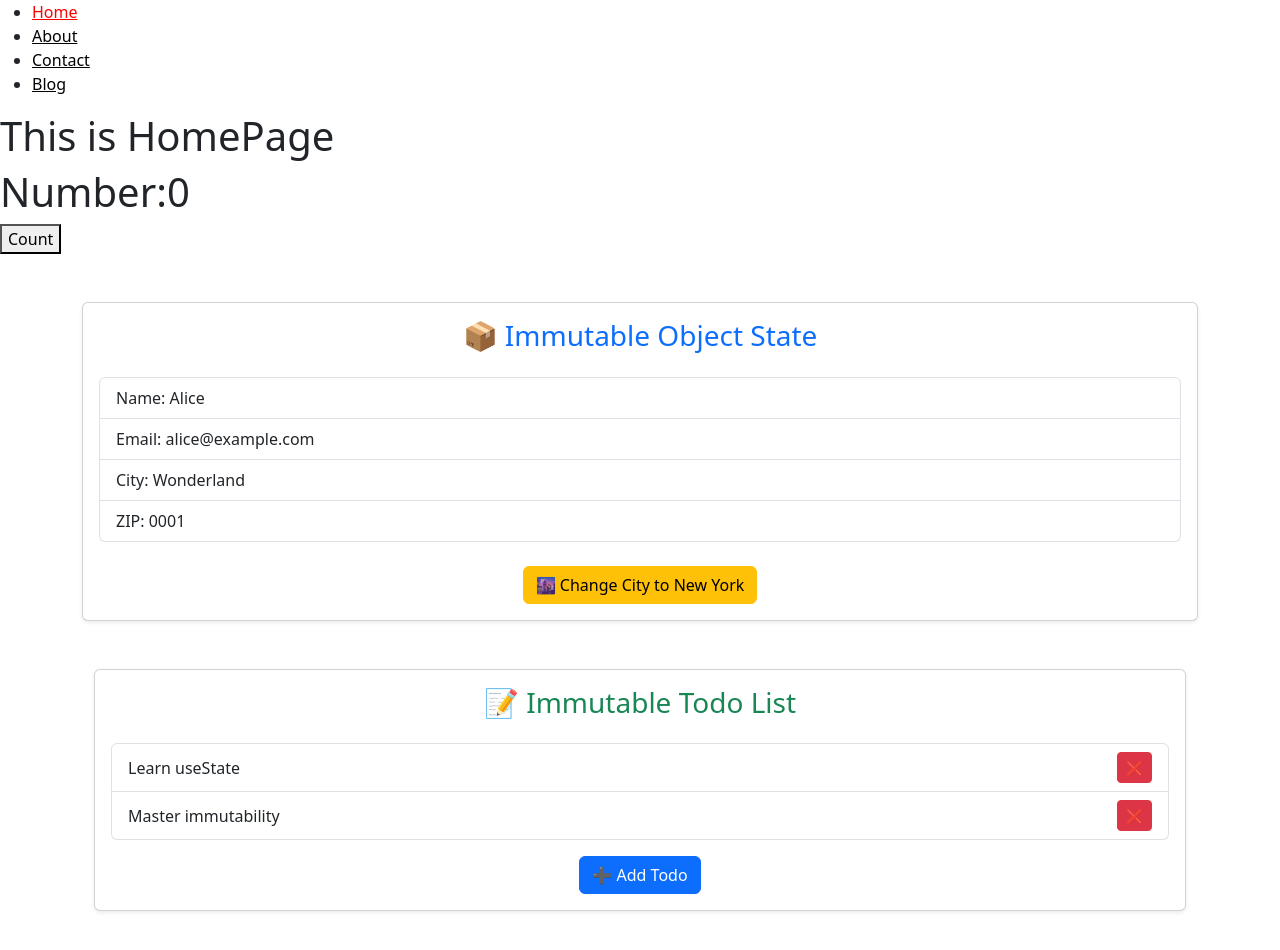
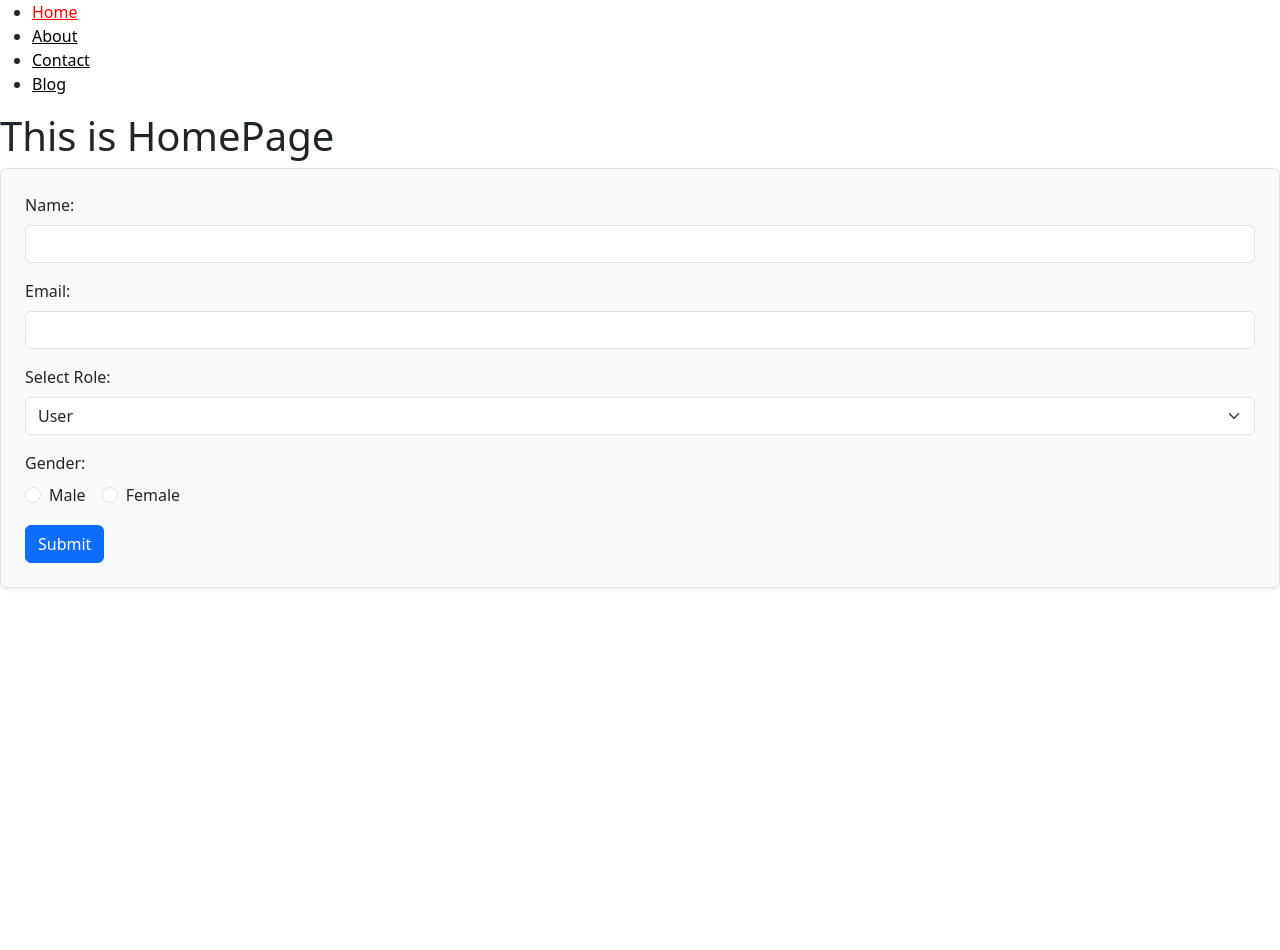
Before and after one commit to mdibrahim20/ReactFundamentals, a React (Vite) app: page / in a window 1280 px wide. Shown: the top 950 px of the page. After the commit the page ends 800 px from the top, so only its background shows below. Built offline with nearby package versions, Linux system fonts and the light colour scheme.

Commit message:
Form Element Manage

```diff
--- a/src/pages/HomePage.jsx
+++ b/src/pages/HomePage.jsx
@@ -3,99 +3,109 @@ import Menu from "../components/Menu";
 import { useState } from "react";
 
 const HomePage = () => {
-  const [number, setNumber] = useState(0);
-  const [user, setUser] = useState({
-    name: "Alice",
-    email: "alice@example.com",
-    address: {
-      city: "Wonderland",
-      zip: "0001",
-    },
+  const [formData, setFormData] = useState({
+    name: "",
+    email: "",
+    role: "",
+    gender: "",
   });
 
-  const updateCity = () => {
-    setUser({
-      ...user, // spread the outer object
-      address: {
-        ...user.address, // spread the nested object
-        city: "New York", // update just the city
-      },
-    });
+  const handleChange = (e) => {
+    const { name, value } = e.target;
+    setFormData((prevData) => ({
+      ...prevData,
+      [name]: value,
+    }));
   };
 
-const [todos, setTodos] = useState([
-    { id: 1, task: "Learn useState" },
-    { id: 2, task: "Master immutability" },
-  ]);
-
-  const addTodo = () => {
-    const newTodo = { id: Date.now(), task: "New Task" };
-    setTodos([...todos, newTodo]); // ⬅️ Immutable add
+  const FormSubmit = (e) => {
+    e.preventDefault();
+    console.log("Form submitted with data:", formData);
   };
-
-  const removeTodo = (id) => {
-    const updated = todos.filter((todo) => todo.id !== id); // ⬅️ Immutable remove
-    setTodos(updated);
-  };
-
   return (
     <div>
       <Menu />
       <h1>This is HomePage</h1>
-      <h1>Number:{number}</h1>
-      <button onClick={() => setNumber(number + 1)}>Count</button>
-        <div className="container my-5">
-      <div className="card shadow-sm">
-        <div className="card-body">
-          <h3 className="text-center text-primary mb-4">📦 Immutable Object State</h3>
+      <form
+        onSubmit={FormSubmit}
+        className="p-4 border rounded shadow-sm bg-light"
+      >
+        <div className="mb-3">
+          <label htmlFor="name" className="form-label">
+            Name:
+          </label>
+          <input
+            value={formData.name}
+            type="text"
+            id="name"
+            name="name"
+            className="form-control"
+            onChange={handleChange}
+          />
+        </div>
 
-          <ul className="list-group mb-4">
-            <li className="list-group-item">Name: {user.name}</li>
-            <li className="list-group-item">Email: {user.email}</li>
-            <li className="list-group-item">City: {user.address.city}</li>
-            <li className="list-group-item">ZIP: {user.address.zip}</li>
-          </ul>
+        <div className="mb-3">
+          <label htmlFor="email" className="form-label">
+            Email:
+          </label>
+          <input
+            type="email"
+            value={formData.email}
+            id="email"
+            name="email"
+            className="form-control"
+            onChange={handleChange}
+          />
+        </div>
 
-          <div className="text-center">
-            <button className="btn btn-warning" onClick={updateCity}>
-              🌆 Change City to New York
-            </button>
+        <div className="mb-3">
+          <label htmlFor="role" className="form-label">
+            Select Role:
+          </label>
+          <select id="role" name="role" className="form-select" onChange={handleChange}>
+            <option value={formData.role === "user"}>User</option>
+            <option value={formData.role === "admin"}>Admin</option>
+            <option value={formData.role === "moderator"}>Moderator</option>
+          </select>
+        </div>
+
+        <div className="mb-3">
+          <label className="form-label d-block">Gender:</label>
+          <div className="form-check form-check-inline">
+            <input
+              className="form-check-input"
+              type="radio"
+              name="gender"
+              id="male"
+              value="male"
+              checked={formData.gender === "male"}
+              onChange={handleChange}
+            />
+            <label className="form-check-label" htmlFor="male">
+              Male
+            </label>
+          </div>
+          <div className="form-check form-check-inline">
+            <input
+              className="form-check-input"
+              type="radio"
+              name="gender"
+              id="female"
+              value="female"
+              checked={formData.gender === "female"}
+              onChange={handleChange}
+            />
+            <label className="form-check-label" htmlFor="female">
+              Female
+            </label>
           </div>
         </div>
-      </div>
-      <div className="container my-5">
-      <div className="card shadow-sm">
-        <div className="card-body">
-          <h3 className="text-center text-success mb-4">📝 Immutable Todo List</h3>
 
-          <ul className="list-group mb-3">
-            {todos.map((todo) => (
-              <li
-                key={todo.id}
-                className="list-group-item d-flex justify-content-between align-items-center"
-              >
-                {todo.task}
-                <button
-                  className="btn btn-sm btn-danger"
-                  onClick={() => removeTodo(todo.id)}
-                >
-                  ❌
-                </button>
-              </li>
-            ))}
-          </ul>
-
-          <div className="text-center">
-            <button className="btn btn-primary" onClick={addTodo}>
-              ➕ Add Todo
-            </button>
-          </div>
-        </div>
-      </div>
-    </div>
-    </div>
+        <button type="submit" className="btn btn-primary">
+          Submit
+        </button>
+      </form>
     </div>
   );
 };
-
 export default HomePage;
```
